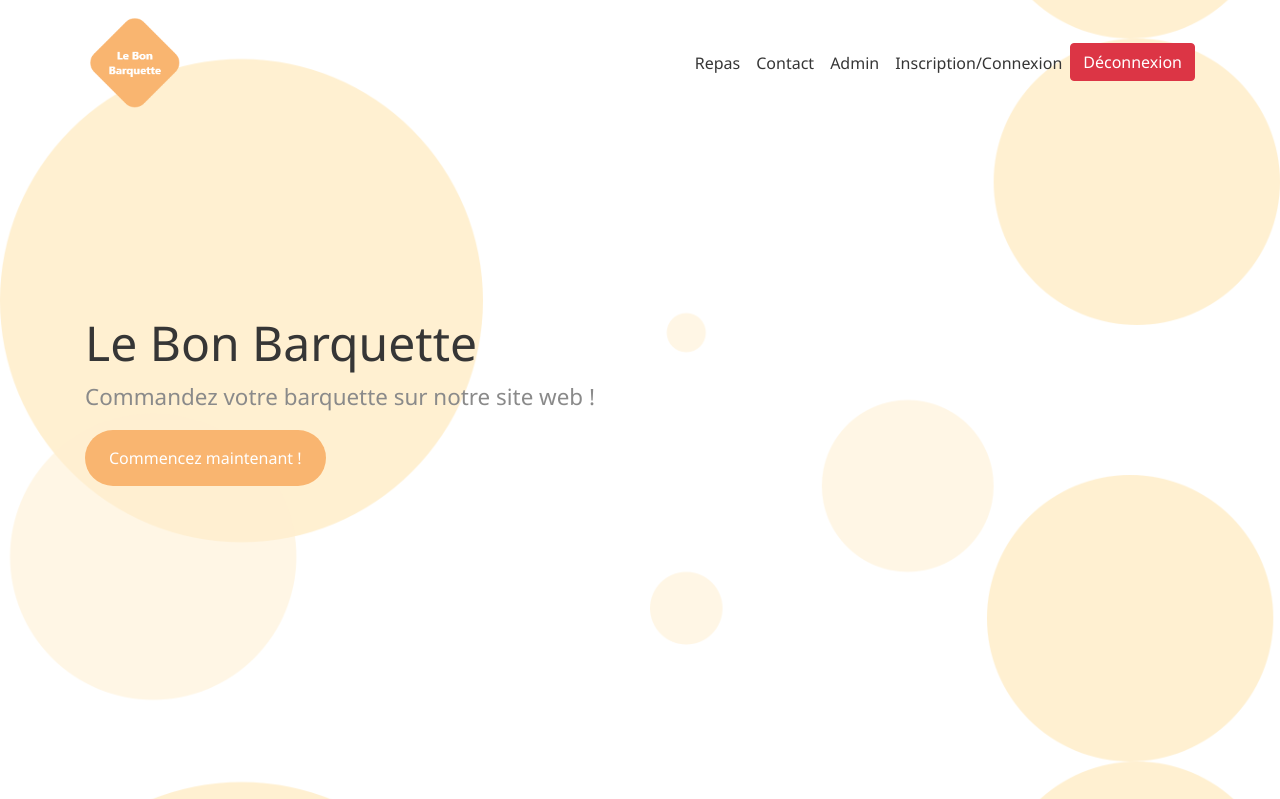
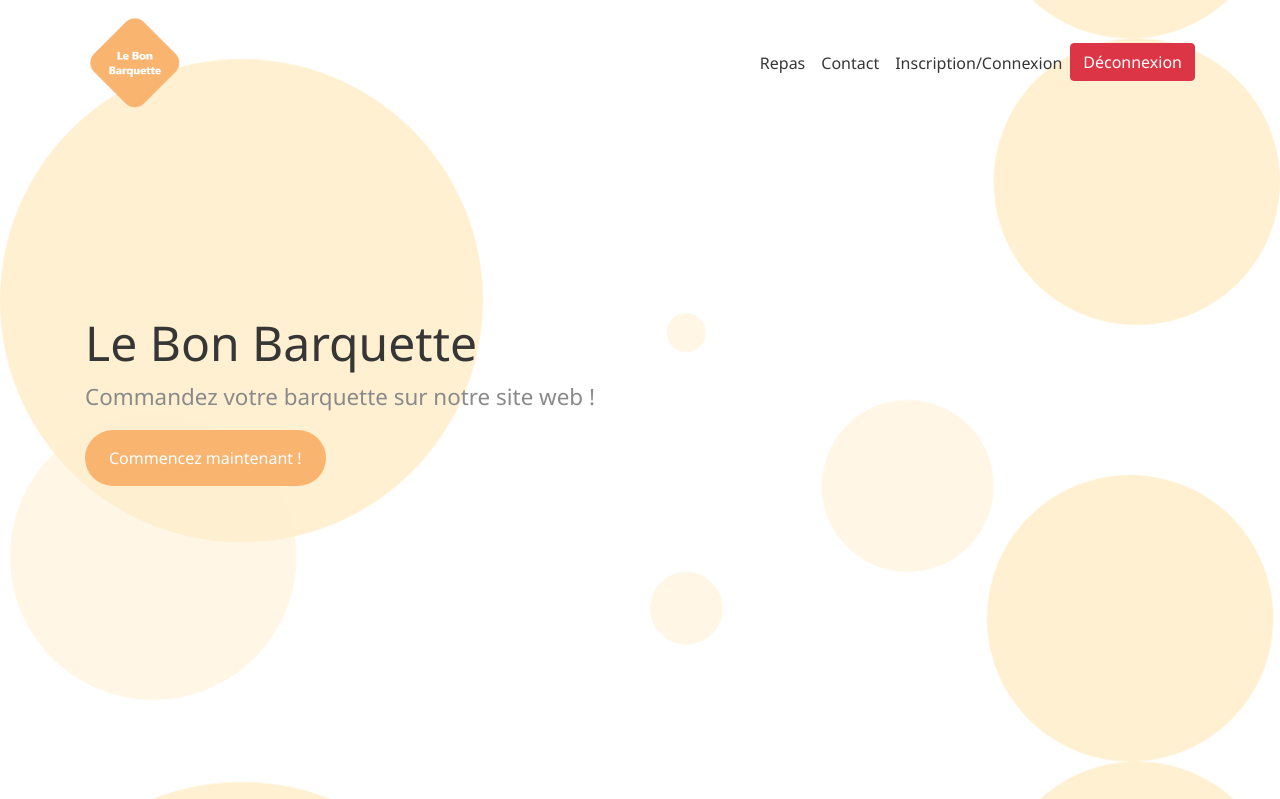
Before and after one commit to MRick974/Le_Bon_Barquette, a PHP site: page / in a window 1280 px wide. Shown: the top 799 px of the page. Run offline with PHP 8.4, Linux system fonts and the light colour scheme; data comes from the database, SQL or seed files in the repository.

Commit message:
apparition bouton admin

```diff
--- a/header.php
+++ b/header.php
@@ -1,3 +1,7 @@
+<?php
+//die(var_dump($_SESSION));
+?>
+
 <!doctype html>
 <html lang="en">
 
@@ -8,7 +12,8 @@
     <meta name="viewport" content="width=device-width, initial-scale=1">
 
     <!-- Bootstrap CSS -->
-    <link rel="stylesheet" href="https://stackpath.bootstrapcdn.com/bootstrap/4.3.1/css/bootstrap.min.css" integrity="sha384-ggOyR0iXCbMQv3Xipma34MD+dH/1fQ784/j6cY/iJTQUOhcWr7x9JvoRxT2MZw1T" crossorigin="anonymous">
+    <link rel="stylesheet" href="https://stackpath.bootstrapcdn.com/bootstrap/4.3.1/css/bootstrap.min.css"
+        integrity="sha384-ggOyR0iXCbMQv3Xipma34MD+dH/1fQ784/j6cY/iJTQUOhcWr7x9JvoRxT2MZw1T" crossorigin="anonymous">
     <link rel="stylesheet" href="<?php echo $ROOT?>css/style.css">
     <link rel="stylesheet" href="https://cdnjs.cloudflare.com/ajax/libs/font-awesome/5.15.1/css/all.min.css">
 </head>
@@ -17,7 +22,8 @@
     <nav class="navbar navbar-expand-md fixed-top">
         <div class="container">
             <!-- Brand -->
-            <a class="navbar-brand" href="<?php echo $ROOT?>index.php"><img src="<?php echo $ROOT?>img/logo.png" id="navbar-logo" width="100" alt="logo"></a>
+            <a class="navbar-brand" href="<?php echo $ROOT?>index.php"><img src="<?php echo $ROOT?>img/logo.png"
+                    id="navbar-logo" width="100" alt="logo"></a>
             <!-- Toggler/collapsibe Button -->
             <button class="navbar-toggler" type="button" data-toggle="collapse" data-target="#collapsibleNavbar">
                 <span>Menu</span>
@@ -32,14 +38,24 @@
                     <li class="nav-item">
                         <a class="nav-link" href="contact.php">Contact</a>
                     </li>
-                    <li class="nav-item">
-                        <a class="nav-link" href="<?php echo $ROOT?>admin/index.php">Admin</a>
-                    </li>
+                    <?php
+                        if(isset($user)){
+
+                            if($user->getRoles()==='ROLE_ADMIN'){
+                                echo '<li class="nav-item">
+                                    <a class="nav-link" href="admin/index.php">Admin</a>
+                                </li>';
+                            }
+                        }
+                    ?>
+
+
                     <li class="nav-item">
                         <a class="nav-link" href="<?php echo $ROOT?>client/index.php">Inscription/Connexion</a>
                     </li>
                     <li>
-                    <a href="<?php echo $ROOT?>admin/logout.php" ><button class="btn btn-danger">Déconnexion</button></a>
+                        <a href="<?php echo $ROOT?>admin/logout.php"><button
+                                class="btn btn-danger">Déconnexion</button></a>
                     </li>
                 </ul>
             </div>
--- a/index.php
+++ b/index.php
@@ -1,8 +1,9 @@
 <?php
 $ROOT = './';
+include_once($ROOT."classes/User.php");
+session_start();
 include_once('header.php');
 include_once('classes/Plats.php');
-session_start();
 $db =new PDO("mysql:host=127.0.0.1;dbname=lebonbarquette","root","",array(PDO::MYSQL_ATTR_INIT_COMMAND => "SET NAMES utf8") );
 
 $requete=$db->prepare("select * from plats");
```
